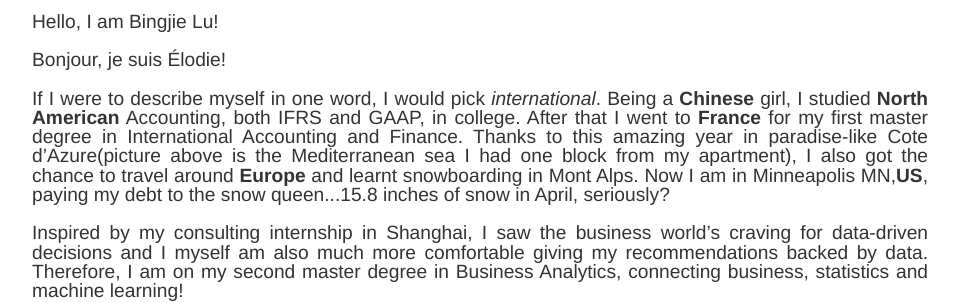
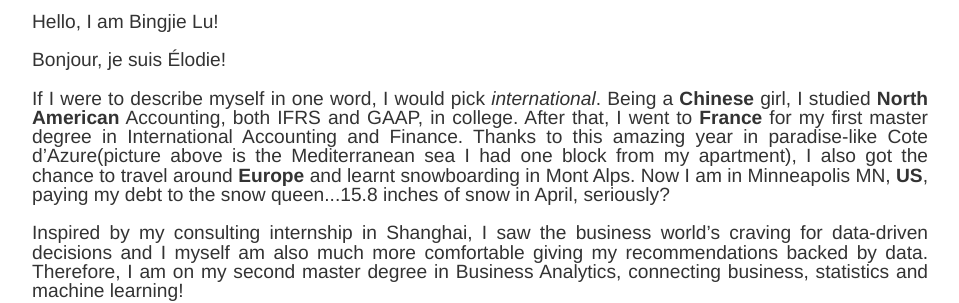
Before and after one commit to elodielu/elodielu.github.io, a Jekyll site: the page built from about/index.html, in a window 1280 px wide. Shown: the part 406-709 px from the top of the page, without its empty margins (160-1119 px from the left). Built offline with Jekyll 4.4.1, drawn with Linux system fonts in a browser that asks for light colours.

Commit message:
Update index.html

```diff
--- a/about/index.html
+++ b/about/index.html
@@ -10,7 +10,7 @@ title: About Me
 			<p>你好，我是鲁冰洁！</p>
 			<p>Hello, I am Bingjie Lu!</p>
 			<p>Bonjour, je suis Élodie!</p>
-			<p style="text-align:justify">If I were to describe myself in one word, I would pick <em>international</em>. Being a <b>Chinese</b> girl, I studied <b>North American</b> Accounting, both IFRS and GAAP, in college. After that I went to <b>France</b> for my first master degree in International Accounting and Finance. Thanks to this amazing year in paradise-like Cote d’Azure(picture above is the Mediterranean sea I had one block from my apartment), I also got the chance to travel around <b>Europe</b> and learnt snowboarding in Mont Alps. Now I am in Minneapolis MN,<b>US</b>, paying my debt to the snow queen...15.8 inches of snow in April, seriously?<br><br>
+			<p style="text-align:justify">If I were to describe myself in one word, I would pick <em>international</em>. Being a <b>Chinese</b> girl, I studied <b>North American</b> Accounting, both IFRS and GAAP, in college. After that, I went to <b>France</b> for my first master degree in International Accounting and Finance. Thanks to this amazing year in paradise-like Cote d’Azure(picture above is the Mediterranean sea I had one block from my apartment), I also got the chance to travel around <b>Europe</b> and learnt snowboarding in Mont Alps. Now I am in Minneapolis MN, <b>US</b>, paying my debt to the snow queen...15.8 inches of snow in April, seriously?<br><br>
 
 Inspired by my consulting internship in Shanghai, I saw the business world’s craving for data-driven decisions and I myself am also much more comfortable giving my recommendations backed by data. Therefore, I am on my second master degree in Business Analytics, connecting business, statistics and machine learning!<br><br>
 Also, Corgi Lover!!
```
